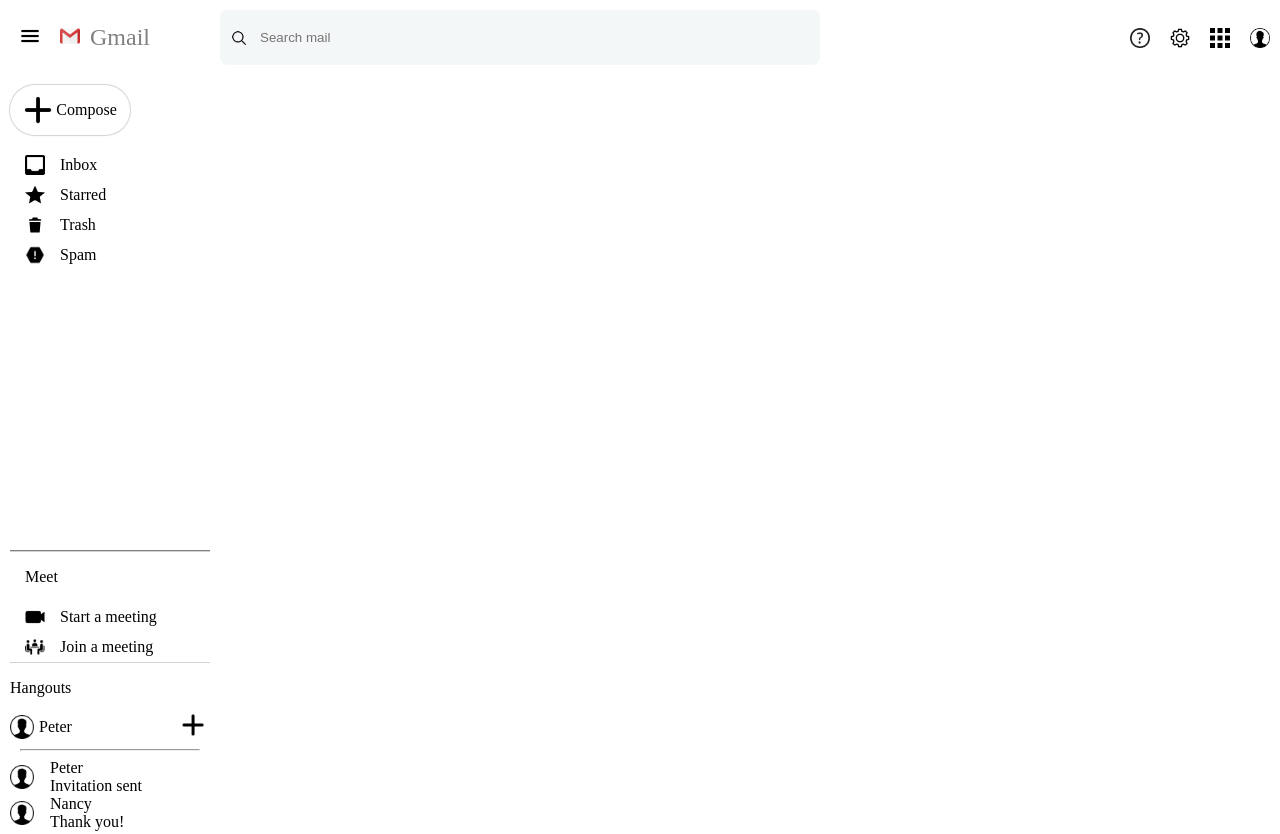
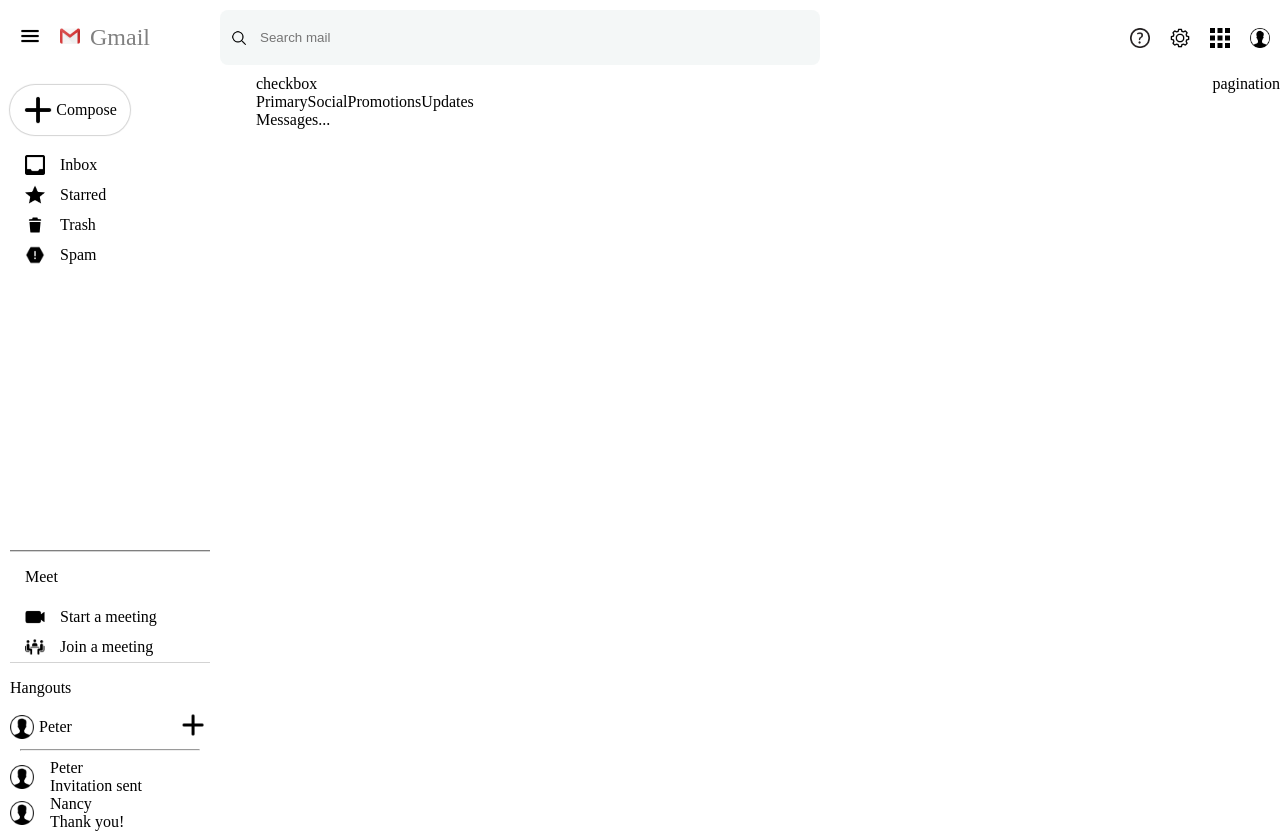
Before and after one commit to maxburkanov/boiler-plate, a website built with webpack: page index.html in a window 1280 px wide. Shown: the top 834 px of the page. Built offline with nearby package versions, Linux system fonts and the light colour scheme.

Commit message:
Shifted main to the right side of the screen

```diff
--- a/index.html
+++ b/index.html
@@ -7,6 +7,7 @@
     <title>GMAIL CLONE</title>
   </head>
   <body>
+    <div class="wrapper">
       <header>
         <div class="left">
           <div><img class="header-icon" src="images/burger-menu.png" /></div>
@@ -92,20 +93,21 @@
         </div>
       </aside>
       <main>
-      <section>
+        <section class="tool">
           <div>checkbox</div>
           <div>pagination</div>
         </section>
-      <section>
+        <section class="tab">
           <div>Primary</div>
           <div>Social</div>
           <div>Promotions</div>
           <div>Updates</div>
         </section>
-      <section>
+        <section class="email">
           <div>Messages...</div>
         </section>
       </main>
+    </div>
   </body>
   <script type="text/javascript" src="../build/index.js"></script>
 </html>
--- a/src/style.scss
+++ b/src/style.scss
@@ -18,7 +18,12 @@
 * {
   box-sizing: border-box;
 }
+
+.wrapper {
+  display: grid;
+  grid-template-columns: 1fr 1fr 1fr 1fr 1fr;
   header {
+    grid-column: 1 / span 5;
     display: flex;
     justify-content: space-between;
     align-items: center;
@@ -88,6 +93,7 @@
     width: 220px;
     /* border: 1px solid; */
     padding: 10px;
+    grid-column: 1;
     .compose {
       box-shadow: 0 0 1px 1px lightgray;
       width: 120px;
@@ -165,3 +171,24 @@
       margin-right: 5px;
     }
   }
+
+  main {
+    grid-column: 2 / span 5;
+    width: 100%;
+    .tool {
+      display: flex;
+      justify-content: space-between;
+      align-items: center;
+    }
+    .tab {
+      display: flex;
+      justify-content: flex-start;
+      align-items: center;
+    }
+    .email {
+      display: flex;
+      justify-content: flex-start;
+      align-items: center;
+    }
+  }
+}
```
Also changed, not shown: build/style.css, 1 other file. Lines whose indentation alone changed are shown as unchanged.
